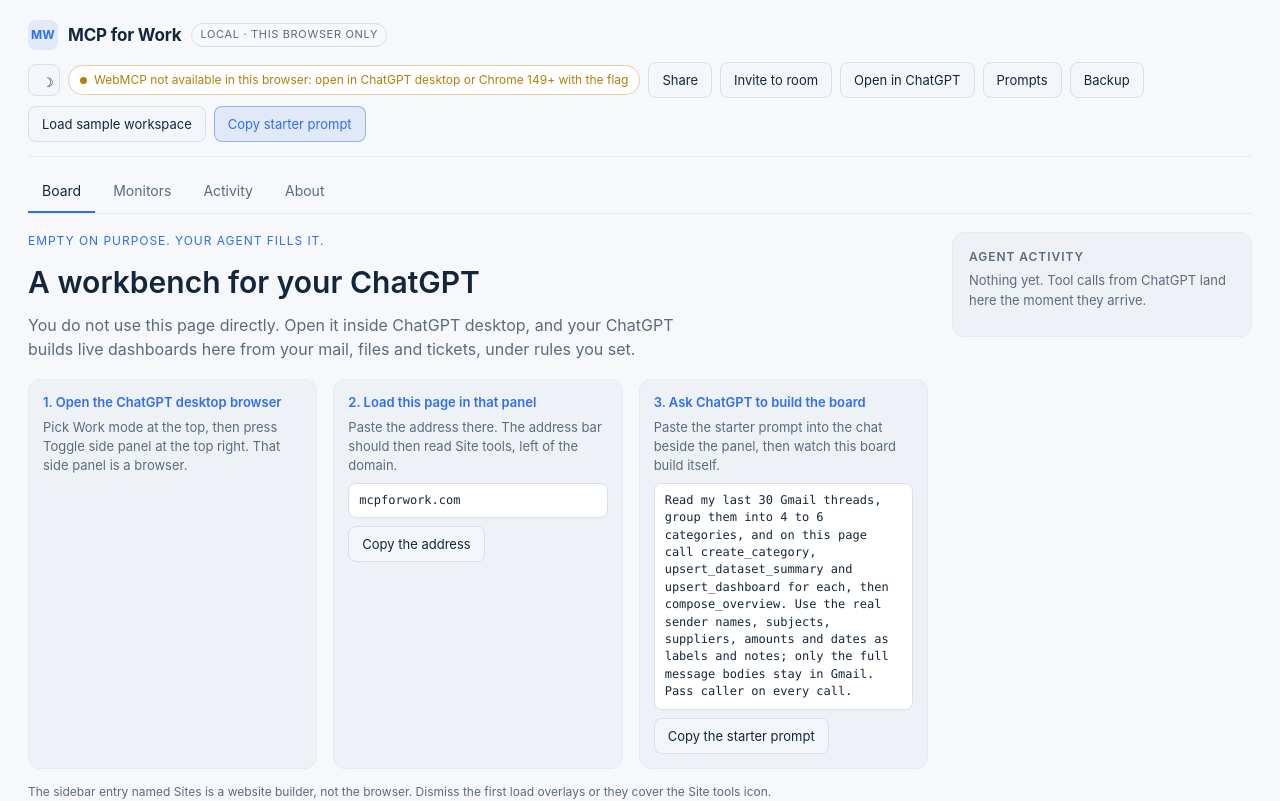
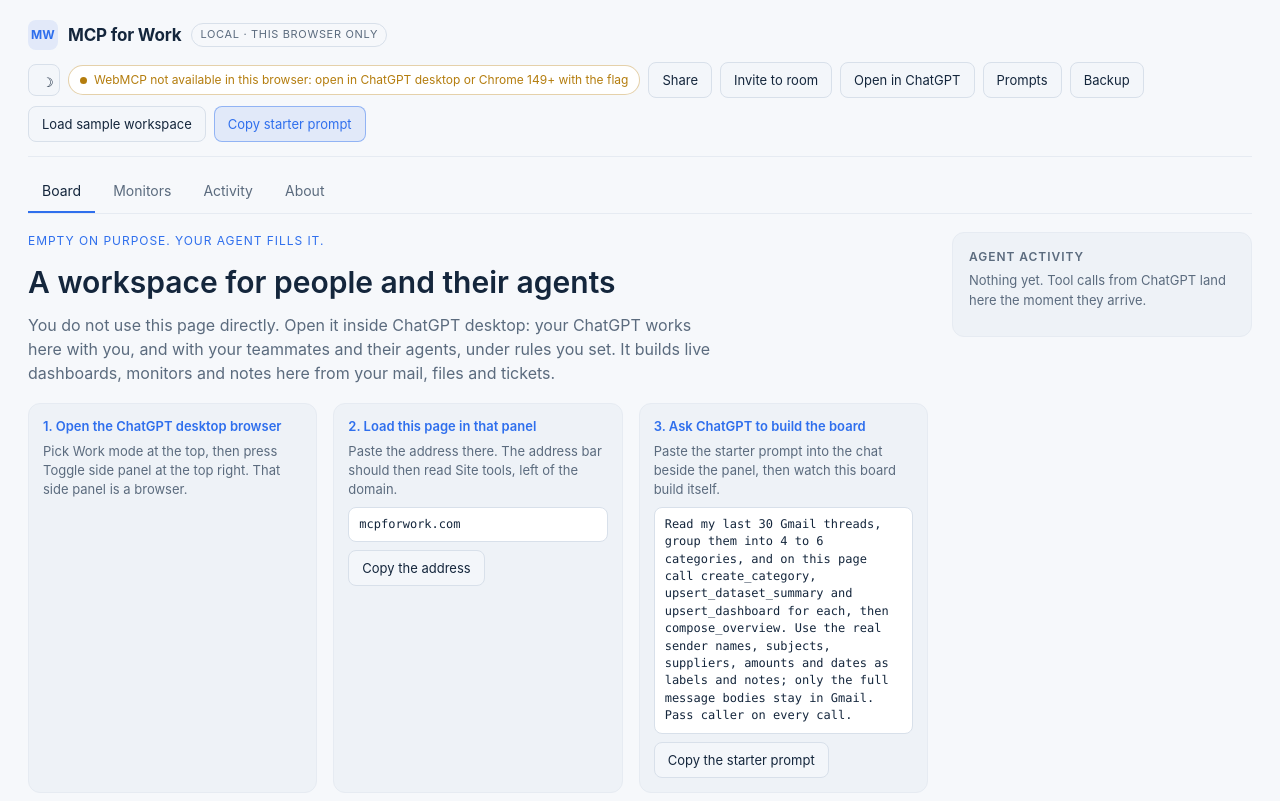
Before and after one commit to NawafSheikh/mcpforwork, a React (Vite) app: page / in a window 1280 px wide. Shown: the top 801 px of the page. Built offline with nearby package versions, Linux system fonts and the light colour scheme.

Commit message:
brand: the collaborative workspace for people and their agents; limitations audit and turn model

```diff
--- a/index.html
+++ b/index.html
@@ -4,7 +4,7 @@
     <meta charset="UTF-8" />
     <meta name="viewport" content="width=device-width, initial-scale=1.0" />
     <meta http-equiv="Content-Security-Policy" content="default-src 'self'; script-src 'self'; style-src 'self' 'unsafe-inline'; img-src 'self' data:; connect-src 'self' https://clawai.eu https://*.supabase.co wss://*.supabase.co; font-src 'self'; frame-ancestors 'none'; base-uri 'self'; form-action 'self'" />
-    <meta name="description" content="MCP for Work: your work becomes agent-ready. Your own ChatGPT builds the dashboards and runs the monitors; this page is the board and the guardrails." />
+    <meta name="description" content="MCP for Work: the collaborative workspace for people and their agents. Your own ChatGPT builds the dashboards and runs the monitors; this page is the board and the guardrails." />
     <link rel="icon" type="image/svg+xml" href="/favicon.svg" />
     <title>MCP for Work</title>
   </head>
--- a/src/onboarding/Hero.tsx
+++ b/src/onboarding/Hero.tsx
@@ -18,12 +18,12 @@
 
 export const SITE_URL = "mcpforwork.com";
 export const REPLAY_LABEL = "Watch it build (50 seconds)";
-export const HERO_TITLE = "A workbench for your ChatGPT";
-export const HERO_TITLE_LIVE = "Your agent is connected";
+export const HERO_TITLE = "A workspace for people and their agents";
+export const HERO_TITLE_LIVE = "Your agent is in the room";
 
 const HERO_LEAD =
-  "You do not use this page directly. Open it inside ChatGPT desktop, and your ChatGPT " +
-  "builds live dashboards here from your mail, files and tickets, under rules you set.";
+  "You do not use this page directly. Open it inside ChatGPT desktop: your ChatGPT works here with you, and with your teammates and their agents, under rules you set. It " +
+  "builds live dashboards, monitors and notes here from your mail, files and tickets.";
 
 function useCopyAction(): (value: string, done: string) => Promise<void> {
   const push = useToast();
```
Also changed, not shown: 4 other files (tests, documents, lock files or other folders).
